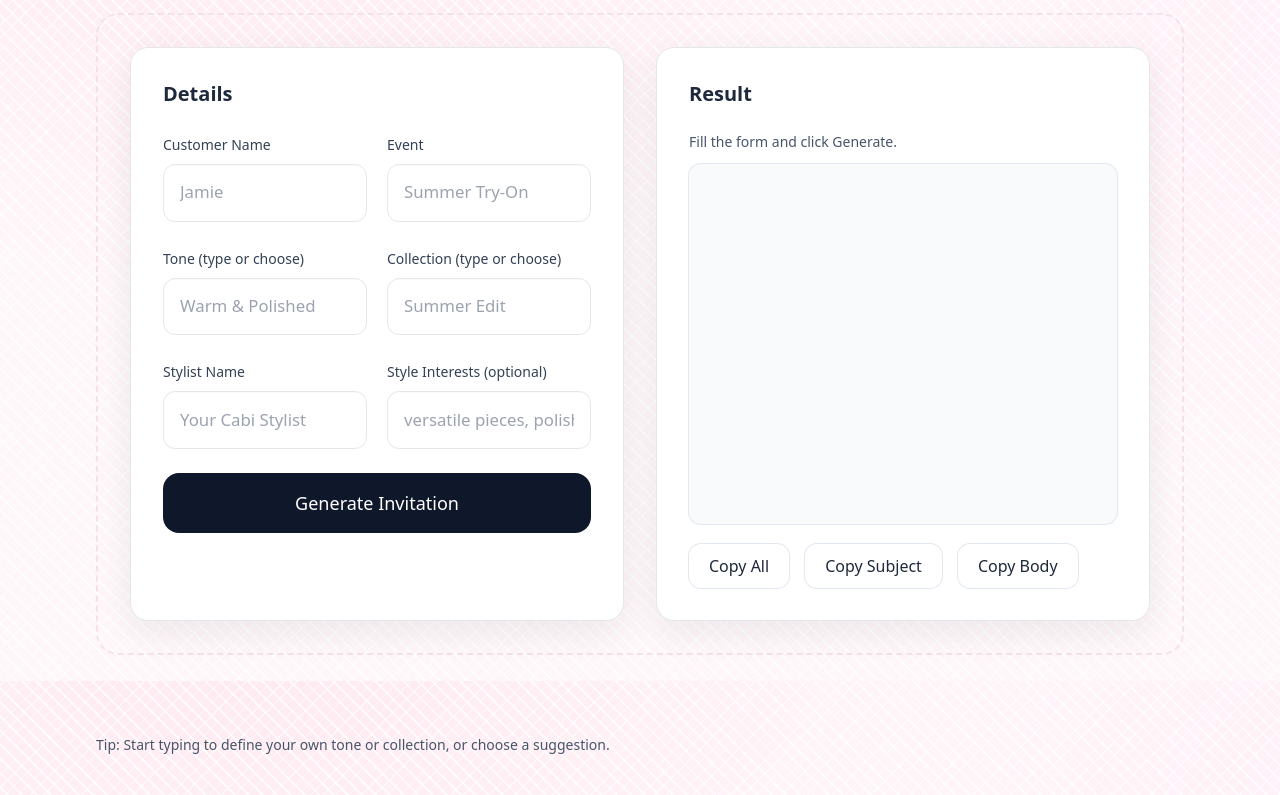
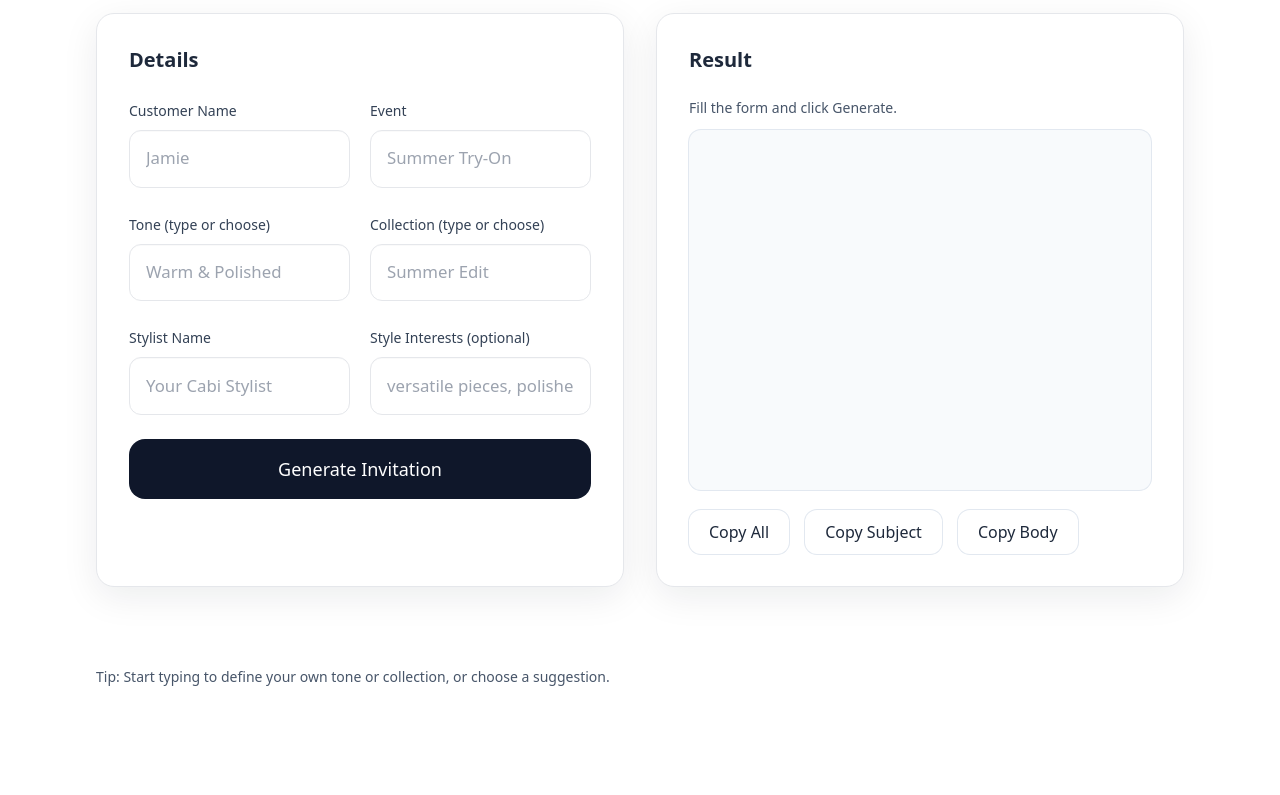
Before and after one commit to sumanthkunchala/index.html, a plain HTML site: page index.html in a window 1280 px wide. Shown: the part 119-914 px from the top of the page. After the commit the page ends 846 px from the top, so only its background shows below. Drawn offline with nearby package versions, Linux system fonts and the light colour scheme.

Commit message:
Update index.html

```diff
--- a/index.html
+++ b/index.html
@@ -6,16 +6,8 @@
   <title>Cabi Invitation Studio</title>
   <script src="https://cdn.tailwindcss.com"></script>
   <style>
-    /* Soft blush fabric background: gentle cross-weave on a blush base */
-    body {
-      background:
-        repeating-linear-gradient(45deg, rgba(255, 255, 255, 0.7) 0 2px, rgba(255, 255, 255, 0) 2px 10px),
-        repeating-linear-gradient(-45deg, rgba(255, 255, 255, 0.6) 0 1px, rgba(255, 255, 255, 0) 1px 9px),
-        radial-gradient(1200px 800px at 20% -10%, #ffe8f0, transparent 60%),
-        radial-gradient(1200px 800px at 120% 20%, #ffeef6, transparent 60%),
-        #fff6f9; /* blush base */
-      background-attachment: fixed;
-    }
+    /* Pure white background, no designs */
+    body { background: #ffffff; }
 
     /* Spacious white cards */
     .card {
@@ -25,13 +17,10 @@
       box-shadow: 0 10px 36px rgba(17, 24, 39, 0.08);
     }
 
-    /* Delicate stitch frame */
-    .stitch {
-      border: 2px dashed #f3e2ea;
-      border-radius: 22px;
+    .mono {
+      font-family: ui-monospace, SFMono-Regular, Menlo, Monaco, Consolas, "Liberation Mono","Courier New", monospace;
     }
 
-    .mono { font-family: ui-monospace, SFMono-Regular, Menlo, Monaco, Consolas, "Liberation Mono","Courier New", monospace; }
     .field {
       background: #fff;
       font-size: 1.05rem;         /* bigger text */
@@ -40,11 +29,12 @@
       border-radius: 0.75rem;
       border: 1px solid #e5e7eb;
       box-shadow: 0 1px 0 rgba(17,24,39,0.02) inset;
+      width: 100%;
     }
     .field:focus {
       outline: none;
-      border-color: #4f46e5;
-      box-shadow: 0 0 0 3px rgba(79,70,229,0.15);
+      border-color: #0f172a;      /* slate-900 */
+      box-shadow: 0 0 0 3px rgba(15, 23, 42, 0.12);
     }
   </style>
 </head>
@@ -67,7 +57,6 @@
   </header>
 
   <main class="max-w-6xl mx-auto px-4 md:px-8 pb-20">
-    <div class="stitch p-5 md:p-8">
     <div class="grid lg:grid-cols-2 gap-8">
       <!-- Form -->
       <section class="card p-8">
@@ -76,11 +65,11 @@
           <div class="grid grid-cols-1 md:grid-cols-2 gap-5">
             <label class="block">
               <span class="text-sm text-slate-700">Customer Name</span>
-                <input name="name" required class="field w-full mt-2" placeholder="Jamie"/>
+              <input name="name" required class="field mt-2" placeholder="Jamie"/>
             </label>
             <label class="block">
               <span class="text-sm text-slate-700">Event</span>
-                <input name="event" required class="field w-full mt-2" placeholder="Summer Try-On"/>
+              <input name="event" required class="field mt-2" placeholder="Summer Try-On"/>
             </label>
           </div>
 
@@ -88,7 +77,7 @@
           <div class="grid grid-cols-1 md:grid-cols-2 gap-5">
             <label class="block">
               <span class="text-sm text-slate-700">Tone (type or choose)</span>
-                <input name="tone" list="toneList" class="field w-full mt-2" placeholder="Warm & Polished"/>
+              <input name="tone" list="toneList" class="field mt-2" placeholder="Warm & Polished"/>
               <datalist id="toneList">
                 <option value="Warm & Polished"></option>
                 <option value="Playful & Fun"></option>
@@ -105,7 +94,7 @@
 
             <label class="block">
               <span class="text-sm text-slate-700">Collection (type or choose)</span>
-                <input name="collection" list="collectionList" class="field w-full mt-2" placeholder="Summer Edit"/>
+              <input name="collection" list="collectionList" class="field mt-2" placeholder="Summer Edit"/>
               <datalist id="collectionList">
                 <option value="Spring Edit"></option>
                 <option value="Summer Edit"></option>
@@ -120,11 +109,11 @@
           <div class="grid grid-cols-1 md:grid-cols-2 gap-5">
             <label class="block">
               <span class="text-sm text-slate-700">Stylist Name</span>
-                <input name="stylist" class="field w-full mt-2" placeholder="Your Cabi Stylist"/>
+              <input name="stylist" class="field mt-2" placeholder="Your Cabi Stylist"/>
             </label>
             <label class="block">
               <span class="text-sm text-slate-700">Style Interests (optional)</span>
-                <input name="style_interest" class="field w-full mt-2" placeholder="versatile pieces, polished essentials, week-to-weekend ease"/>
+              <input name="style_interest" class="field mt-2" placeholder="versatile pieces, polished essentials, week-to-weekend ease"/>
             </label>
           </div>
 
@@ -145,7 +134,6 @@
           <button id="copyBody" class="rounded-xl bg-white hover:bg-slate-50 px-5 py-2.5 ring-1 ring-slate-200">Copy Body</button>
         </div>
       </section>
-      </div>
     </div>
   </main>
 
```
Lines whose indentation alone changed are shown as unchanged.
